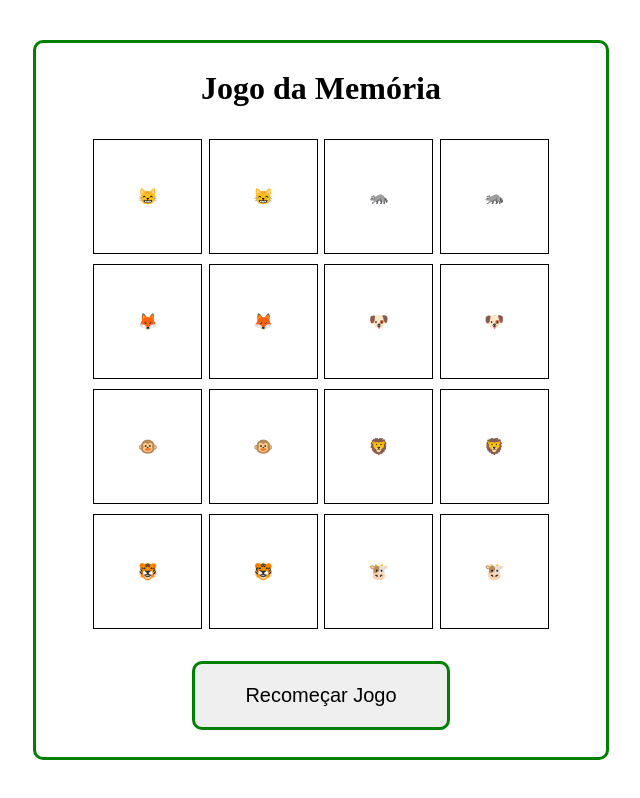
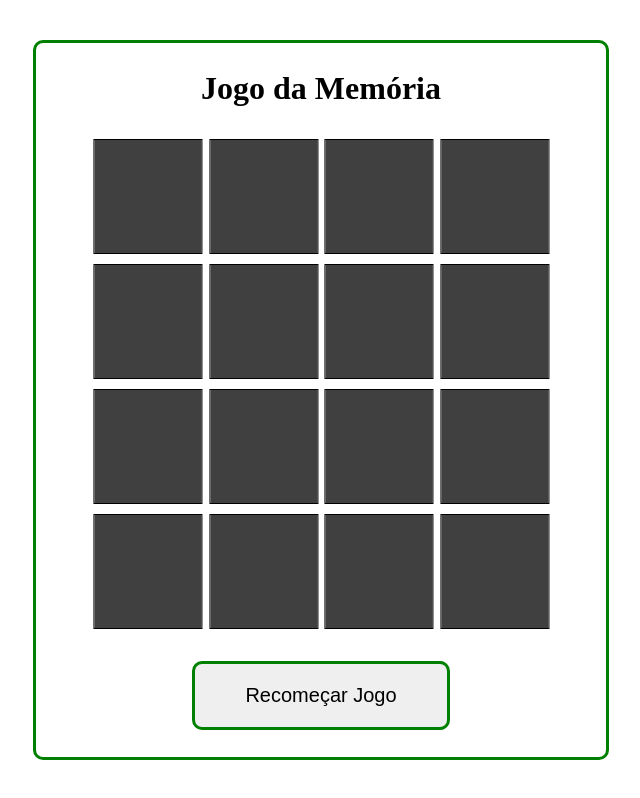
Before and after one commit to VanessaTrajano/DCC207-Projeto1, a React (Vite) app: page / in a window 1280 px wide. Shown: the whole page, without its empty margins (319-959 px from the left). Built offline with nearby package versions, Linux system fonts and the light colour scheme.

Commit message:
Cria a lógica de estilo dos cards ficarem "virados"

```diff
--- a/src/components/Cards.css
+++ b/src/components/Cards.css
@@ -1,4 +1,4 @@
-.cards-container{
+.cards-container {
   display: flex;
   flex-wrap: wrap;
   align-items: center;
@@ -7,11 +7,26 @@
   width: 80%;
 }
 
-.card{
+.card {
   border: 1px solid black;
   height: 23%;
   width: 24%;
   display: flex;
   align-items: center;
   justify-content: center;
+  background-color: #fff;
+  position: relative;
+  font-size: 3em;
+  transform: rotateY(180deg);
+  transition: 0.25s;
 }
+
+.card::after {
+  content: "";
+  position: absolute;
+  inset: 0;
+  background-color: #404040;
+  transition: 0.25;
+  transform: rotateY(0deg);
+  backface-visibility: hidden;
+}
```
Lines whose indentation alone changed are shown as unchanged.
